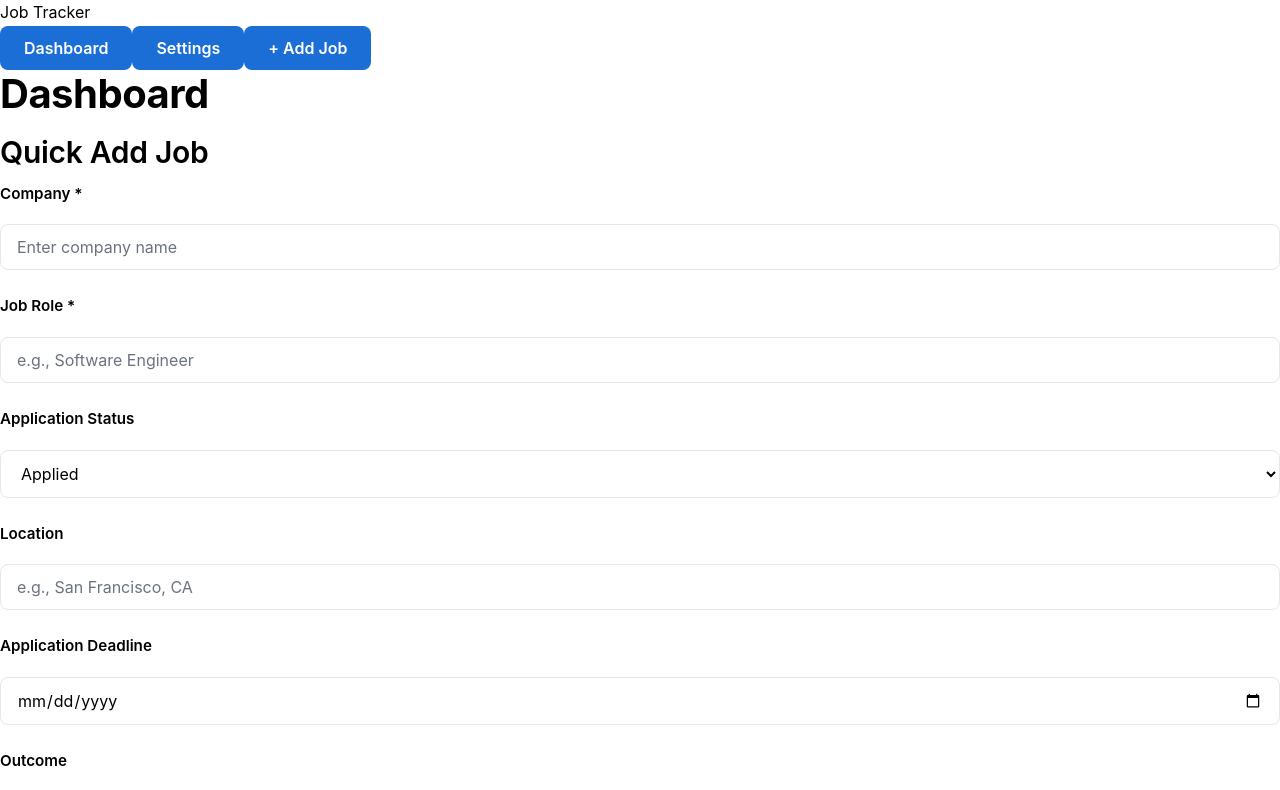
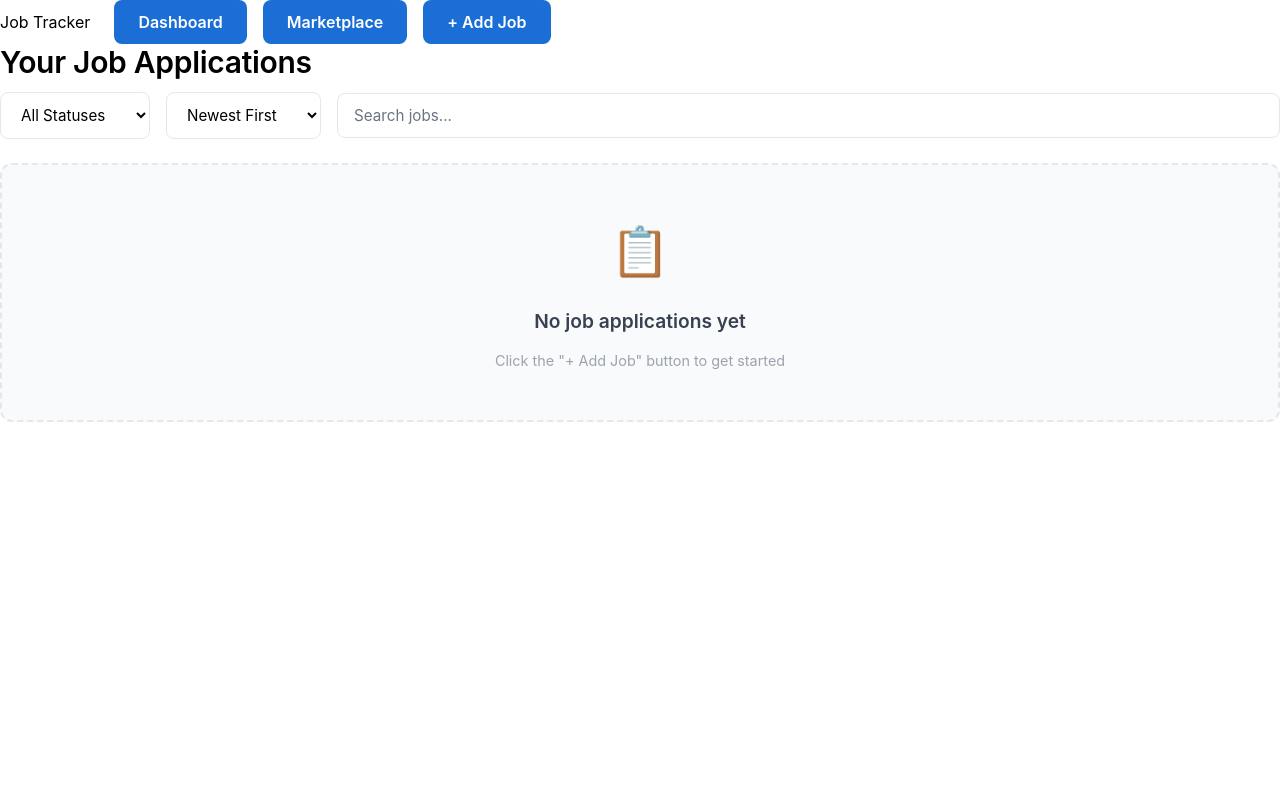
Before and after one commit to Williamdiao48/CS35L-Project-job-tracker, a React (Vite) app in the folder client/: page /dashboard in a window 1280 px wide. Shown: the top 790 px of the page. Built offline with nearby package versions, Linux system fonts and the light colour scheme.

Commit message:
Further Improvements to Overall CSS

```diff
--- a/client/src/App.css
+++ b/client/src/App.css
@@ -7,20 +7,23 @@
   display: flex;
   flex-direction: column;
   height: 100vh;
-  background-color: #f9fafb;
+  background-color: #ffffff;
 }
 
 /* Top Navigation Bar */
 .topbar {
+  position: sticky;
+  top: 0;
+  width: 100%;
   background-color: #000000;
   color: #ffffff;
-  padding: 0 2.5rem;
-  height: 70px;
+  padding: 0 2rem;
+  height: 60px;
   display: flex;
   align-items: center;
   justify-content: space-between;
   box-shadow: 0 4px 12px rgba(0, 0, 0, 0.15);
-  z-index: 100;
+  z-index: 1000; /* higher to keep above other content */
   border-bottom: 1px solid rgba(255, 255, 255, 0.1);
   flex-shrink: 0;
 }
@@ -28,11 +31,11 @@
 .topbar-left {
   display: flex;
   align-items: center;
-  gap: 3rem;
+  gap: 1rem;
 }
 
 .topbar-logo {
-  font-size: 1.4em;
+  font-size: 1.2em;
   font-weight: 700;
   color: #ffffff;
   letter-spacing: -0.5px;
@@ -42,7 +45,7 @@
 
 .topbar-nav {
   display: flex;
-  gap: 0.5rem;
+  gap: 1rem;
   align-items: center;
 }
 
@@ -50,15 +53,15 @@
   background-color: transparent;
   color: #ffffff;
   border: 2px solid transparent;
-  padding: 0.65rem 1.3rem;
-  font-weight: 600;
-  font-size: 0.95em;
+  padding: 0.5rem 1rem;
+  font-weight: 700;
+  font-size: 0.9em;
   transition: all 0.25s ease;
   cursor: pointer;
-  border-radius: 6px;
+  border-radius: 4px;
   display: flex;
   align-items: center;
-  gap: 0.5rem;
+  gap: 0.4rem;
 }
 
 .topbar-nav button:hover {
@@ -83,12 +86,34 @@
   transform: translateY(-1px);
 }
 
+/* label styling */
+.topbar-nav .nav-label {
+  color: #ffffff;
+  font-weight: 700;
+  font-size: 1em;
+  padding: 0.6em 1rem 0.6em 1.5rem;
+}
+
+/* ensure nav items are spaced appropriately after label */
+.topbar-nav {
+  display: flex;
+  align-items: center;
+}
+
+.topbar-nav button:not(:first-child) {
+  margin-left: 1rem;
+}
+
+.topbar-nav button.add-job.active {
+  background-color: #0d5099;
+}
+
 /* Main Content Area */
 .main-content {
   flex: 1;
   overflow-y: auto;
   padding: 2.5rem;
-  background-color: #f9fafb;
+  background-color: #ffffff;
 }
 
 .content-wrapper {
@@ -109,13 +134,13 @@
 .jobs-container {
   display: grid;
   grid-template-columns: 1fr 2fr;
-  gap: 2rem;
+  gap: 1.5rem;
   margin-top: 1.5rem;
 }
 
 .jobs-container > div {
   background-color: #ffffff;
-  padding: 2.5rem;
+  padding: 1.5rem;
   border-radius: 12px;
   box-shadow: 0 2px 8px rgba(0, 0, 0, 0.08);
   border: 1px solid #e5e7eb;
--- a/client/src/App.jsx
+++ b/client/src/App.jsx
@@ -2,6 +2,7 @@ import { BrowserRouter, Routes, Route } from "react-router-dom";
 import Dashboard from "./pages/Dashboard";
 import Register from "./pages/Register";
 import Login from "./pages/Login";
+import Marketplace from "./pages/Marketplace";
 
 function App() {
   return (
@@ -10,6 +11,7 @@ function App() {
         <Route path="/" element={<Login />} />
         <Route path="/login" element={<Login />} />
         <Route path="/dashboard" element={<Dashboard />} />
+        <Route path="/marketplace" element={<Marketplace />} />
         <Route path="/register" element={<Register />} />
       </Routes>
     </BrowserRouter>
--- a/client/src/components/JobList.jsx
+++ b/client/src/components/JobList.jsx
@@ -4,10 +4,10 @@ const styles = {
   container: {
     display: "flex",
     flexDirection: "column",
-    gap: "1.5rem"
+    gap: "1rem"
   },
   emptyState: {
-    padding: "4rem 2rem",
+    padding: "3rem 1.5rem",
     textAlign: "center",
     color: "#6b7280",
     border: "2px dashed #e5e7eb",
@@ -21,7 +21,7 @@ const styles = {
     color: "#374151"
   },
   jobCard: {
-    padding: "2rem",
+    padding: "1.5rem",
     border: "1px solid #e5e7eb",
     borderRadius: "12px",
     background: "#ffffff",
@@ -38,31 +38,31 @@ const styles = {
     display: "flex",
     justifyContent: "space-between",
     alignItems: "start",
-    marginBottom: "1.5rem",
-    gap: "1rem"
+    marginBottom: "1rem",
+    gap: "0.75rem"
   },
   jobTitle: {
-    fontSize: "1.3em",
+    fontSize: "1.1em",
     fontWeight: "600",
     color: "#000000",
     margin: "0",
-    lineHeight: "1.4"
+    lineHeight: "1.3"
   },
   jobCompany: {
-    fontSize: "1.1em",
+    fontSize: "1em",
     color: "#1a6ed6",
     fontWeight: "700"
   },
   jobRole: {
-    fontSize: "0.95em",
+    fontSize: "0.9em",
     color: "#6b7280"
   },
   statusBadge: {
     display: "inline-flex",
     gap: "0.5rem",
-    padding: "0.6rem 1.2rem",
+    padding: "0.5rem 1rem",
     borderRadius: "8px",
-    fontSize: "0.9em",
+    fontSize: "0.85em",
     fontWeight: "600",
     whiteSpace: "nowrap",
     flexShrink: 0
@@ -84,20 +84,20 @@ const styles = {
     color: "#dc2626"
   },
   jobDetails: {
-    fontSize: "0.95em",
+    fontSize: "0.9em",
     color: "#6b7280",
-    lineHeight: "1.8"
+    lineHeight: "1.6"
   },
   detailRow: {
     display: "flex",
-    gap: "0.75rem",
-    marginBottom: "1rem",
+    gap: "0.65rem",
+    marginBottom: "0.75rem",
     alignItems: "flex-start"
   },
   detailLabel: {
     fontWeight: "700",
     color: "#374151",
-    minWidth: "120px",
+    minWidth: "110px",
     flex: "0 0 auto"
   },
   detailValue: {
--- a/client/src/components/Navbar.jsx
+++ b/client/src/components/Navbar.jsx
@@ -1,36 +1,57 @@
-import { useState } from "react";
+import { useState, useEffect } from "react";
+import { useNavigate, useLocation } from "react-router-dom";
 
-export default function Navbar({ onAddJobClick }) {
+export default function Navbar({ onAddJobClick, onDashboardClick }) {
   const [activeTab, setActiveTab] = useState("dashboard");
+  const navigate = useNavigate();
+  const location = useLocation();
+
+  // synchronize active tab with current route
+  useEffect(() => {
+    if (location.pathname.startsWith("/marketplace")) {
+      setActiveTab("marketplace");
+    } else if (location.pathname.startsWith("/dashboard")) {
+      setActiveTab("dashboard");
+    }
+  }, [location]);
 
   const handleNavClick = (tab) => {
     setActiveTab(tab);
     if (tab === "add-job") {
       onAddJobClick?.();
+    } else if (tab === "dashboard") {
+      onDashboardClick?.();
+      navigate("/dashboard");
+    } else if (tab === "marketplace") {
+      navigate("/marketplace");
     }
   };
 
   return (
     <div className="topbar">
-      <div className="topbar-left">
-        <div className="topbar-logo">Job Tracker</div>
-      </div>
+      {/* left section now empty or could hold logo if desired */}
+      <div className="topbar-left" />
       <div className="topbar-nav">
+        {/* job tracker label on left */}
+        <span className="nav-label">Job Tracker</span>
         <button
           className={activeTab === "dashboard" ? "active" : ""}
           onClick={() => handleNavClick("dashboard")}
+          style={{ marginLeft: "1.5rem" }}
         >
           Dashboard
         </button>
         <button
-          className={activeTab === "settings" ? "active" : ""}
-          onClick={() => handleNavClick("settings")}
+          className={"marketplace" + (activeTab === "marketplace" ? " active" : "")}
+          onClick={() => handleNavClick("marketplace")}
+          style={{ marginLeft: "1rem" }}
         >
-          Settings
+          Marketplace
         </button>
         <button
-          className="add-job"
+          className={"add-job" + (activeTab === "add-job" ? " active" : "")}
           onClick={() => handleNavClick("add-job")}
+          style={{ marginLeft: "1rem" }}
         >
           + Add Job
         </button>
--- a/client/src/components/Sidebar.jsx
+++ b/client/src/components/Sidebar.jsx
@@ -1,10 +1,9 @@
 export default function Sidebar() {
     return (
-        <div>
-            <h2>Sidebar</h2>
+        <div style={{ padding: "1.5rem", backgroundColor: "#FFFFFF", color: "#000000" }}>
+            <h2 style={{ marginBottom: "1rem" }}>Menu</h2>
             <p>Dashboard</p>
             <p>Add Job</p>
-            <p>Settings</p>
         </div>
     );
 }
--- a/client/src/pages/Dashboard.jsx
+++ b/client/src/pages/Dashboard.jsx
@@ -1,11 +1,12 @@
 import { useState, useCallback, useEffect } from "react";
+import { useNavigate } from "react-router-dom";
 import DashboardLayout from "../components/DashboardLayout";
 import Navbar from "../components/Navbar";
 import JobForm from "../components/JobForm";
 import JobList from "../components/JobList";
-import JobMarketplace from '../components/JobMarketplace';
 
 export default function Dashboard() {
+  const navigate = useNavigate();
   const [jobs, setJobs] = useState([]);
   const [search, setSearch] = useState("");
   const [loading, setLoading] = useState(true);
@@ -55,8 +56,17 @@ export default function Dashboard() {
     fetchJobs();
   }, [fetchJobs]);
 
+  // clear add-job form when page loads
+  useEffect(() => {
+    setShowAddJobForm(false);
+  }, []);
+
   const handleAddJobClick = () => {
     setShowAddJobForm(true);
+  };
+
+  const handleDashboardClick = () => {
+    setShowAddJobForm(false);
   };
 
   const filterSelectStyle = {
@@ -72,38 +82,30 @@ export default function Dashboard() {
     minWidth: "150px"
   };
 
-  const searchInputStyle = {
-    width: "100%",
-    padding: "0.75rem 1rem",
-    marginBottom: "1.5rem",
-    borderRadius: "8px",
-    border: "1.5px solid #e5e7eb",
-    fontSize: "0.95em",
-    fontFamily: "inherit",
-    backgroundColor: "#ffffff",
-    color: "#000000",
-    transition: "all 0.25s ease"
-  };
 
   return (
     <DashboardLayout
-      navbar={<Navbar onAddJobClick={handleAddJobClick} />}
+      navbar={<Navbar onAddJobClick={handleAddJobClick} onDashboardClick={handleDashboardClick} />}
     >
-      <h1 className="dashboard-title">Dashboard</h1>
 
-      <div className="jobs-container">
+
+      <div
+        className="jobs-container"
+        style={{
+          gridTemplateColumns: showAddJobForm ? "1fr 2fr" : "1fr"
+        }}
+      >
+        {showAddJobForm && (
           <div>
-          <h2>{showAddJobForm ? "Adding New Job" : "Quick Add Job"}</h2>
-          <JobForm onCreated={() => {
+            <h2>Adding New Job</h2>
+            <JobForm
+              onCreated={() => {
                 fetchJobs();
                 setShowAddJobForm(false);
-          }} />
-          {!showAddJobForm && (
-            <p style={{ color: "#6b7280", marginTop: "1.5rem", fontSize: "0.9em", fontWeight: "500" }}>
-              Click the "+ Add Job" button in the top bar to add a new application.
-            </p>
+              }}
+            />
+          </div>
         )}
-        </div>
 
         <div>
           <h2>Your Job Applications</h2>
@@ -111,7 +113,8 @@ export default function Dashboard() {
             display: "flex",
             gap: "1rem",
             marginBottom: "1.5rem",
-            flexWrap: "wrap"
+            flexWrap: "wrap",
+            alignItems: "center"
           }}>
 
             {/* Status Filter */}
@@ -156,11 +159,10 @@ export default function Dashboard() {
               <option value="companyZA">Company Z–A</option>
             </select>
 
-          </div>
-
+            {/* Search Input moved alongside filters */}
             <input
               type="text"
-            placeholder="Search jobs by company, role, or location..."
+              placeholder="Search jobs..."
               value={search}
               onChange={(e) => setSearch(e.target.value)}
               onFocus={(e) => {
@@ -171,8 +173,10 @@ export default function Dashboard() {
                 e.target.style.borderColor = "#e5e7eb";
                 e.target.style.boxShadow = "none";
               }}
-            style={searchInputStyle}
+              style={{ ...filterSelectStyle, flex: "1 1 250px", minWidth: "200px" }}
             />
+
+          </div>
           {loading ? (
             <div style={{
               padding: "2rem",
@@ -182,14 +186,16 @@ export default function Dashboard() {
               <p>Loading your job applications...</p>
             </div>
           ) : (
+            <>
               <JobList
                 jobs={jobs}
                 search={search}
                 statusFilter={statusFilter}
                 onJobDeleted={fetchJobs}
               />
-          )}
-        </div>
+
+            </>
+          )}        </div>
       </div>
     </DashboardLayout>
   );
--- /dev/null
+++ b/client/src/pages/Marketplace.jsx
@@ -0,0 +1,11 @@
+import DashboardLayout from "../components/DashboardLayout";
+import Navbar from "../components/Navbar";
+import JobMarketplace from "../components/JobMarketplace";
+
+export default function Marketplace() {
+  return (
+    <DashboardLayout navbar={<Navbar />}>
+      <JobMarketplace />
+    </DashboardLayout>
+  );
+}
```
Lines whose indentation alone changed are shown as unchanged.
